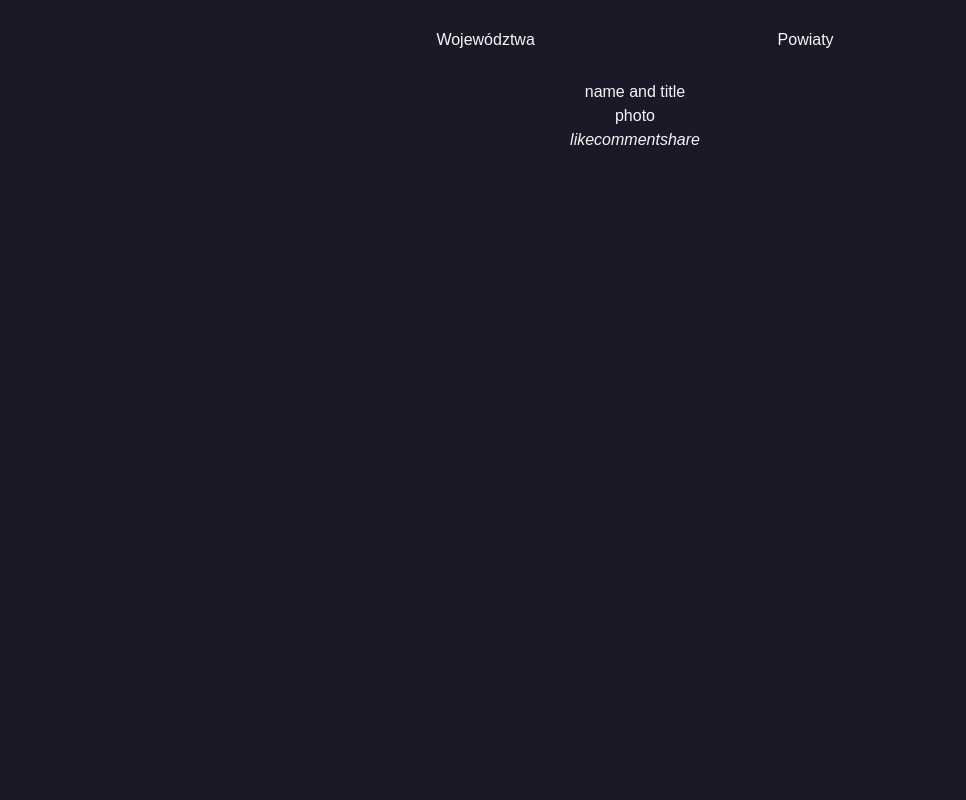
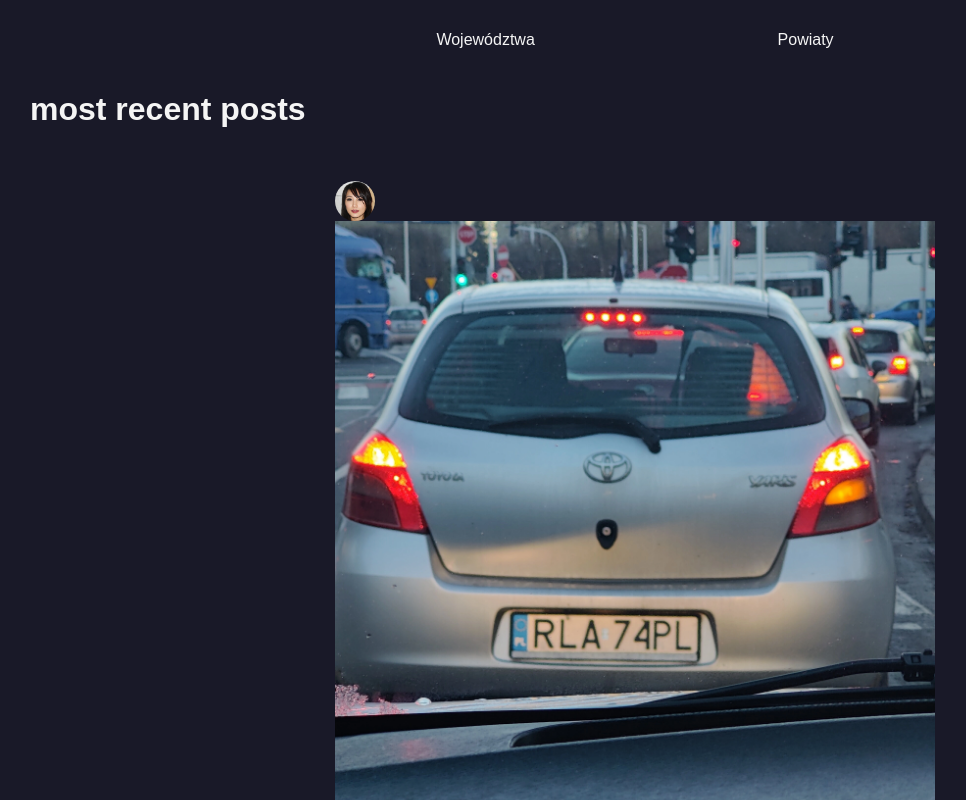
Before and after one commit to huanamigo/Blach-Meister-Plates-DB, a React (Vite) app in the folder client/: page / in a window 1280 px wide. Shown: the top 800 px of the page, without its empty margins (5-971 px from the left). Built offline with nearby package versions, Linux system fonts and the light colour scheme; a web font is replaced by a local one.

Commit message:
added photos for feed

```diff
--- a/client/src/components/Post/Post.jsx
+++ b/client/src/components/Post/Post.jsx
@@ -1,10 +1,22 @@
 import styles from './Post.module.scss';
+
+// temp cuz we dont have backend
+import photo from '../../photos/1.webp';
+import avatar from '../../photos/avatar.webp';
+
 const Post = () => {
   return (
     <div>
       <div className={styles.post}>
-        <div className={styles.header}>name and title</div>
-        <div className={styles.photo}>photo</div>
+        <div className={styles.header}>
+          <img src={avatar} alt="random person form tpdne" />
+        </div>
+        <div className={styles.photo}>
+          <img
+            src={photo}
+            alt="bardzo przepraszam pana z tego samochodu ale akurat to bylo ostatnie w mojej galerii"
+          />
+        </div>
         <div className={styles.bottom}>
           <i>like</i>
           <i>comment</i>
--- a/client/src/components/Post/Post.module.scss
+++ b/client/src/components/Post/Post.module.scss
@@ -3,7 +3,27 @@
 .post {
   color: $mainFontColor;
   display: flex;
-  justify-content: center;
-  align-items: center;
   flex-direction: column;
+  // border: 1px solid red;
+  min-height: 60vh;
+  max-width: 600px;
+  margin: 2rem;
+
+  .header {
+    // border: 1px solid red;
+    display: block;
+    img {
+      aspect-ratio: 1/1;
+      object-fit: cover;
+      border-radius: 50%;
+      width: 40px;
+    }
+  }
 }
+
+.photo {
+  img {
+    aspect-ratio: 1/1;
+    object-fit: cover;
+  }
+}
--- a/client/src/pages/Feed/Feed.jsx
+++ b/client/src/pages/Feed/Feed.jsx
@@ -4,7 +4,13 @@ import styles from './Feed.module.scss';
 const Feed = () => {
   return (
     <div className={styles.container}>
-      <Post />
+      <h1 className={styles.welcome}>most recent posts</h1>
+      <div className={styles.wrapper}>
+        <Post />
+        <Post />
+        <Post />
+        <Post />
+      </div>
     </div>
   );
 };
--- a/client/src/pages/Feed/Feed.module.scss
+++ b/client/src/pages/Feed/Feed.module.scss
@@ -1,5 +1,20 @@
+@import '../../styles/variables.scss';
+
 .container {
+  * {
+    color: $mainFontColor;
+  }
+}
+
+.wrapper {
   display: flex;
-  justify-content: center;
+  flex-direction: column;
   align-items: center;
+  width: 100vw;
+  margin-top: 1rem;
 }
+
+.welcome {
+  // border: 1px solid red;
+  margin: 5px 35px;
+}
```
Also changed, not shown: client/src/photos/1.webp (added), client/src/photos/avatar.webp (added).
